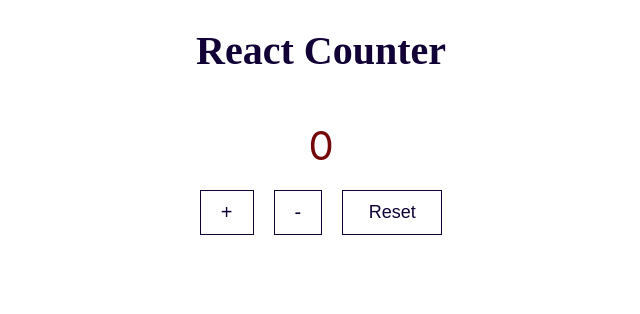
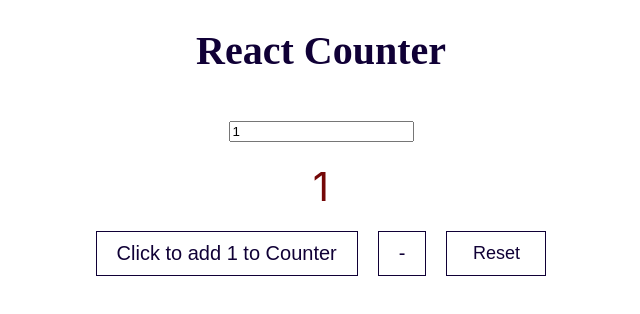
Before and after one commit to eitanpushett/usestate, a React (Create React App) app: page / in a window 1280 px wide. Shown: the top 314 px of the page, without its empty margins (319-959 px from the left). Built offline with nearby package versions, Linux system fonts and the light colour scheme.

Commit message:
added delta option

```diff
--- a/src/Counter.js
+++ b/src/Counter.js
@@ -1,28 +1,23 @@
 import { useState } from "react";
 
 function Counter() {
-    const [count, setCount] = useState(0)
+    const [count, setCount] = useState(1)
+    const [delta, setDelta] = useState(1)
 
     function incr(){
         setCount(
             function(oldCount){
-                return oldCount + 1
+                return oldCount + delta
             }
 
         )
           }
     function reset(){
+      setCount(0)
+        }
 
-      setCount(
-        function(oldCount){
-          oldCount = 0
-          return oldCount
-        }
-      )
-    }
 
     function decr(){
-
       setCount(
         function(oldCount){
           return oldCount - 1
@@ -31,13 +26,19 @@
     }
         //console.log(count) useful for debugging
 
+        function handleDelta(e){
+          console.log(e)
+          setDelta(Number(e.target.value))
+
+        }
 
     return (
       <div className="counter">
       <h1>React Counter</h1>
+      <input type = "number" value = {delta} onChange = {handleDelta} />
       <span className="counter__output">{count}</span>
       <div className="btn__container">
-        <button className="control__btn" onClick={incr}>+</button>
+        <button className="control__btn" onClick={incr}>Click to add {delta} to Counter</button>
         <button className="control__btn" onClick={decr}>-</button>
         <button className="reset" onClick={reset}>Reset</button>
       </div>
```
